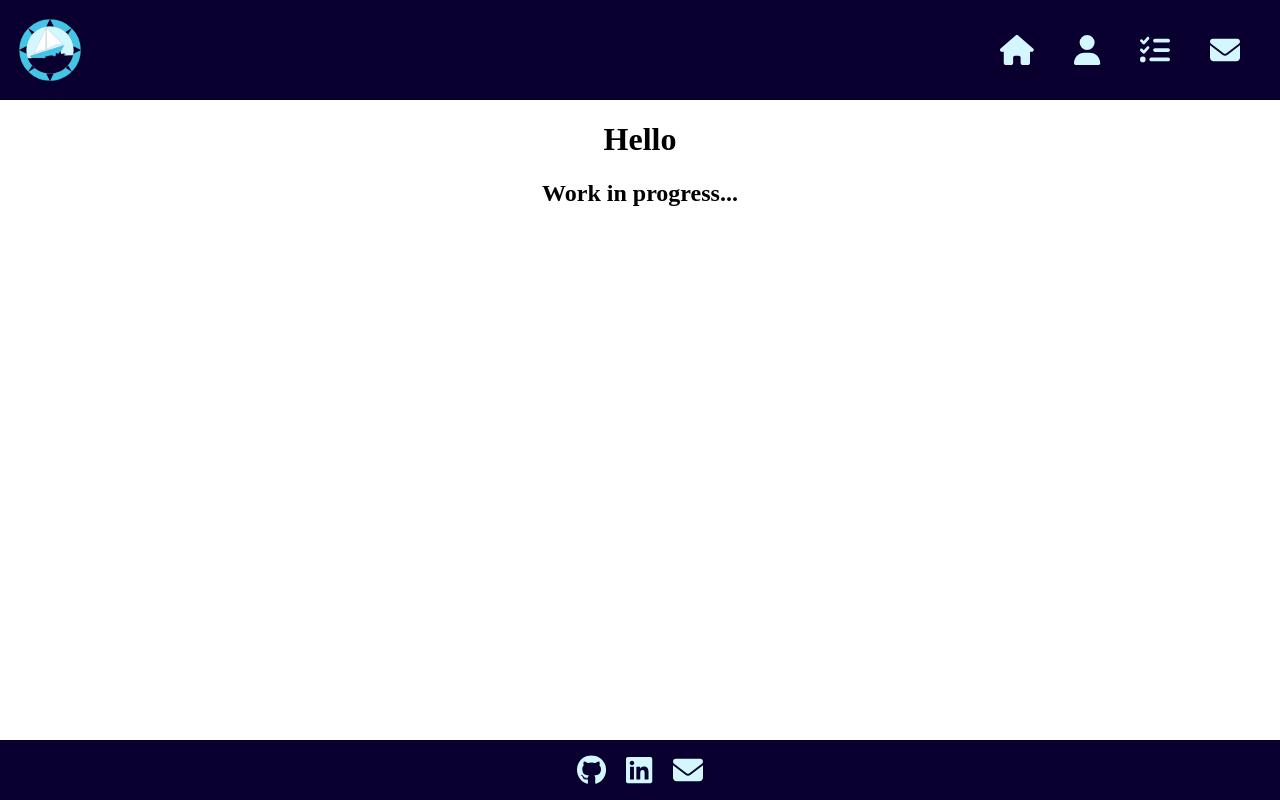
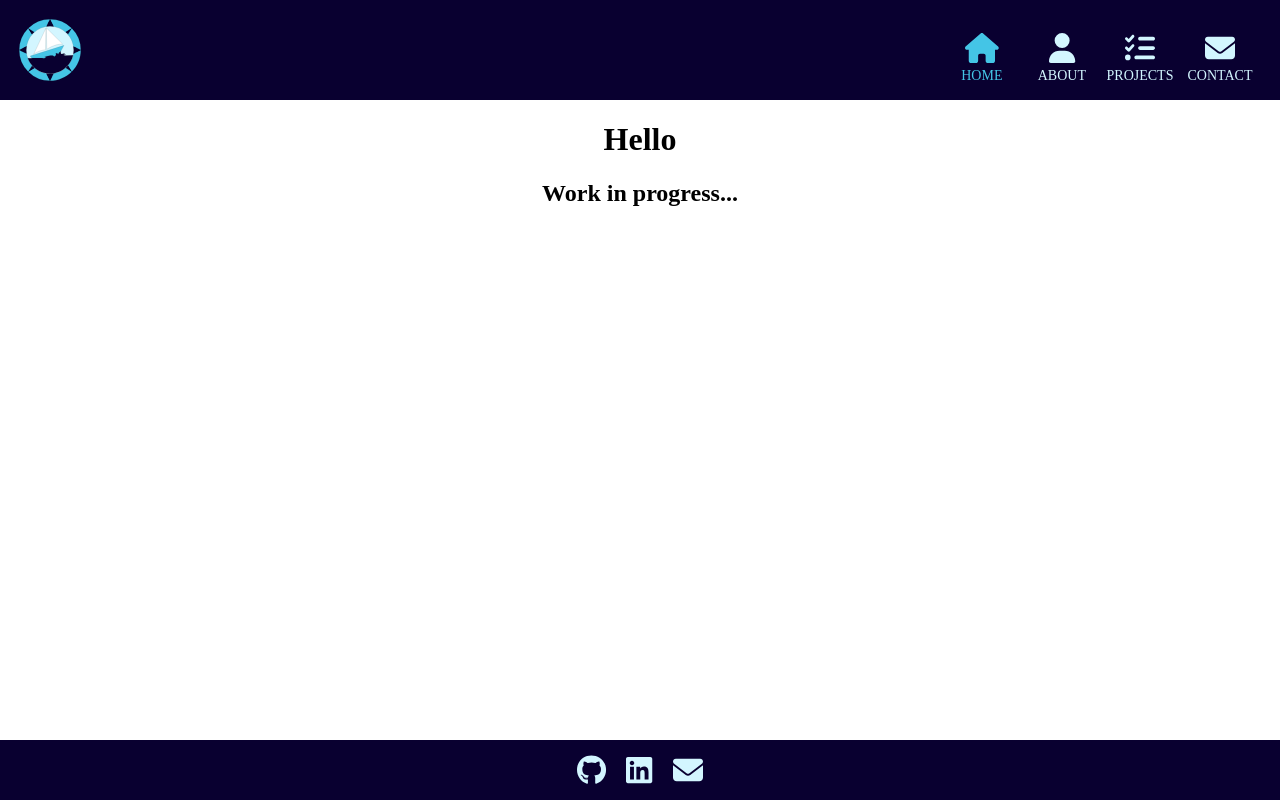
Before and after one commit to frye/react-portfolio, a React (Create React App) app: page / in a window 1280 px wide. Built offline with nearby package versions, Linux system fonts and the light colour scheme.

Commit message:
Nav styling

```diff
--- a/src/components/NavBar/index.js
+++ b/src/components/NavBar/index.js
@@ -18,20 +18,22 @@ const NavBar = () => {
       </Link>
       <div>
         <div className="nav-list">
-          <NavLink exact="true" activeclassname="active" to="/">
+          <div>
+          <NavLink exact="true" activeclassname="active" className="home-link" to="/">
             <FontAwesomeIcon icon={faHome} />
           </NavLink>
+          </div>
           <NavLink activeclassname="active" className="about-link" to="/about">
             <FontAwesomeIcon icon={faUser} />
           </NavLink>
           <NavLink
             activeclassname="active"
-            className="about-link"
+            className="project-link"
             to="/projects"
           >
             <FontAwesomeIcon icon={faListCheck} />
           </NavLink>
-          <NavLink activeclassname="active" className="about-link" to="/contact">
+          <NavLink activeclassname="active" className="contact-link" to="/contact">
             <FontAwesomeIcon icon={faEnvelope} />
           </NavLink>
         </div>
--- a/src/components/NavBar/index.scss
+++ b/src/components/NavBar/index.scss
@@ -21,25 +21,33 @@
 
   .nav-list {
     display: flex;
-    list-style: none;
-    text-decoration: none;
+    text-align: center;
     padding: 20px;
+    margin-bottom: 10px;
 
     a {
+      font-size: 14px;
+      color: var(--theme-font-color);
+      display: block;
+      line-height: 25px;
+      height: 25px;
+      position: relative;
+      text-decoration: none;
+
       svg {
         display: block;
         height: 30px;
         width: auto;
-        margin: auto 10px;
-        padding: 10px;
+        padding: 0 25px;
         color: var(--theme-font-color);
+        transition: all 0.3s ease-out;
       }
 
       &:hover {
         color: var(--theme-highlight-color);
 
         svg {
-          transition: all 0.3s ease-out;
+          color: var(--theme-highlight-color);
           opacity: 0;
         }
 
@@ -54,13 +62,48 @@
       font-size: 9px;
       letter-spacing: 2px;
       position: absolute;
-      bottom: 0;
+      bottom: 40;
       display: block;
-      width: 100%;
+      height: 100%;
+      line-height: 100px;
       text-align: center;
       opacity: 0;
       -webkit-transition: all 0.3s ease-out;
       transition: all 0.3s ease-out;
     }
   }
+  a.home-link {
+    &:after {
+      content: "HOME";
+      transition: all 0.3s ease-out;
+    }
+  }
+
+  a.about-link {
+    &:after {
+      content: "ABOUT";
+      transition: all 0.3s ease-out;
+    }
+  }
+
+  a.project-link {
+    &:after {
+      content: "PROJECTS";
+      transition: all 0.3s ease-out;
+    }
+  }
+
+  a.contact-link {
+    &:after {
+      content: "CONTACT";
+      transition: all 0.3s ease-out;
+    }
+  }
+
+  a.active {
+    color: var(--theme-highlight-color);
+    svg {
+      color: var(--theme-highlight-color);
+    }
+  }
 }
```
